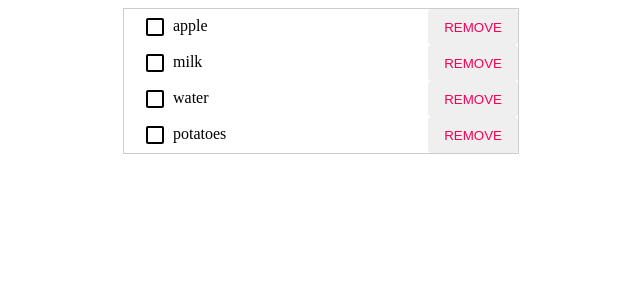
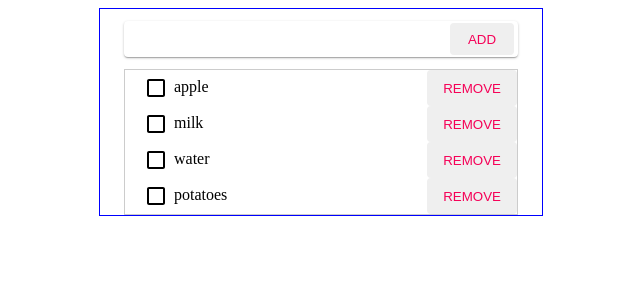
Before and after one commit to eldiyar7/grocery-list-app, a React (Create React App) app: page / in a window 1280 px wide. Shown: the top 300 px of the page, without its empty margins (319-959 px from the left). Built offline with nearby package versions, Linux system fonts and the light colour scheme.

Commit message:
add item

```diff
--- a/src/App.js
+++ b/src/App.js
@@ -1,5 +1,6 @@
 import React, {Component} from 'react'
 import {Items} from './Items'
+import NewItem from './NewItem'
 // import {Checkbox, FormControlLabel} from '@material-ui/core'
 
 const groceries = [
@@ -12,6 +13,12 @@ const groceries = [
 class App extends Component {
   state = {
     items: groceries,
+  }
+
+  addItem = item => {
+    this.setState({
+      items: [...this.state.items, item],
+    })
   }
 
   checkOffItem = selectedItem => {
@@ -38,10 +45,12 @@ class App extends Component {
   render() {
     return (
       <div className="app-container">
+        <NewItem addItem={this.addItem} />
         <Items
           items={this.state.items}
           checkOffItem={this.checkOffItem}
           removeItem={this.removeItem}
+          addItem={this.addItem}
         />
       </div>
     )
--- /dev/null
+++ b/src/NewItem.js
@@ -0,0 +1,53 @@
+import React, {Component} from 'react'
+import Button from './common/Button'
+import Card from './common/Card'
+
+// find pattern for passing custom class names which don't override default ones
+const styles = {
+  card: {
+    padding: '2px 4px',
+    display: 'flex',
+  },
+}
+
+class NewItem extends Component {
+  state = {
+    value: '',
+  }
+
+  handleChange = event => {
+    this.setState({
+      value: event.target.value,
+    })
+  }
+
+  onAddItem = () => {
+    this.props.addItem({
+      name: this.state.value,
+      id: 5,
+      grabbed: false,
+    })
+    this.setState({
+      value: '',
+    })
+  }
+
+  render() {
+    return (
+      <div>
+        <div className="item-form">
+          <Card style={styles.card}>
+            <input
+              type="text"
+              onChange={this.handleChange}
+              value={this.state.value}
+            />
+            <Button onClick={this.onAddItem} label="Add" />
+          </Card>
+        </div>
+      </div>
+    )
+  }
+}
+
+export default NewItem
--- /dev/null
+++ b/src/common/Card.js
@@ -0,0 +1,11 @@
+import React from 'react'
+
+function Card(props) {
+  return (
+    <div className="card" {...props}>
+      {props.children}
+    </div>
+  )
+}
+
+export default Card
--- a/src/index.css
+++ b/src/index.css
@@ -5,6 +5,7 @@
   margin-right: auto;
   padding-left: 16px;
   padding-right: 16px;
+  border: 1px solid blue;
 }
 
 .items-container {
@@ -67,6 +68,35 @@
   background-color: rgba(245, 0, 87, 0.08);
 }
 
+.item-form {
+  margin: 12px 0;
+}
+
+.item-form input {
+  font: inherit;
+  color: currentColor;
+  width: 100%;
+  border: 0;
+  height: 1.1875em;
+  margin: 0;
+  display: block;
+  padding: 6px 0 7px;
+  min-width: 0;
+  background: none;
+  box-sizing: content-box;
+  outline: none;
+}
+
+.card {
+  border-radius: 4px;
+  color: rgba(0, 0, 0, 0.87);
+  transition: box-shadow 300ms cubic-bezier(0.4, 0, 0.2, 1) 0ms;
+  background-color: #fff;
+  box-shadow: 0px 1px 3px 0px rgba(0, 0, 0, 0.2),
+    0px 1px 1px 0px rgba(0, 0, 0, 0.14),
+    0px 2px 1px -1px rgba(0, 0, 0, 0.12);
+}
+
 @media (min-width: 0px) {
   .app-container {
     max-width: 444px;
```
